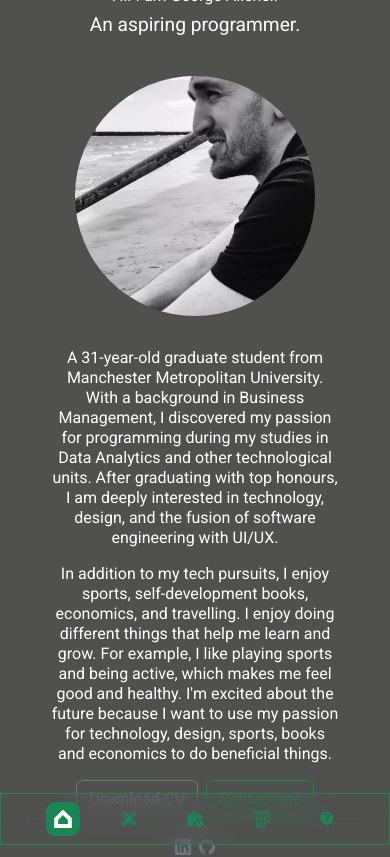
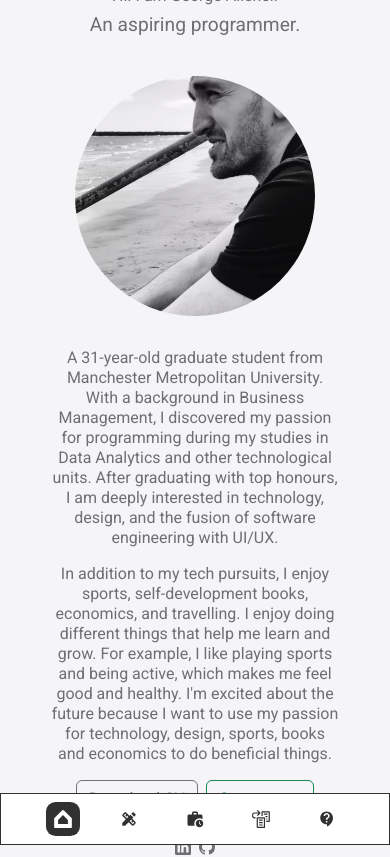
Before and after one commit to georgeailenei/portfolio_website, a React (Vite) app in the folder Portfolio/: page / in a window 390 px wide. Shown: the top 857 px of the page. Built offline with nearby package versions, Linux system fonts and the light colour scheme.

Commit message:
website components build but not responsive

```diff
--- a/Portfolio/src/components/nav/nav.css
+++ b/Portfolio/src/components/nav/nav.css
@@ -4,8 +4,7 @@ nav {
   position: fixed;
   top: 0vh;
   font-size: large;
-  border: 0.5px solid var(--color-primary);
-  backdrop-filter: blur(12px);
+  background: #fff;
   padding: 0.5rem 1rem;
   display: flex;
   flex-direction: column;
--- a/Portfolio/src/main.css
+++ b/Portfolio/src/main.css
@@ -3,7 +3,7 @@
 body {
   font-family: "Roboto", sans-serif;
   background: var(--color-bg);
-  color: var(--color-white);
+  color: var(--color-secondary);
   line-height: 1.5;
 }
 
@@ -20,13 +20,13 @@ body {
 /* CSS variables - you can use these variables anywhere in the project */
 /* Not sure if I will use these colors, remember to choose different color pallete */
 :root {
-  --color-bg: #50514f;
+  --color-bg: #f5f5f7;
   --color-bg-variant: #70c1b3;
-  --color-primary: #198754;
+  --color-primary: #313131;
   --color-primary-variant: #1c5d79;
   --color-yellow: #ffe066;
   --color-white: #fff;
-  --color-secondary: #6c757d;
+  --color-secondary: #6f6e73;
 
   --container-width-sm: 50%;
   --container-width-md: 70%;
```
